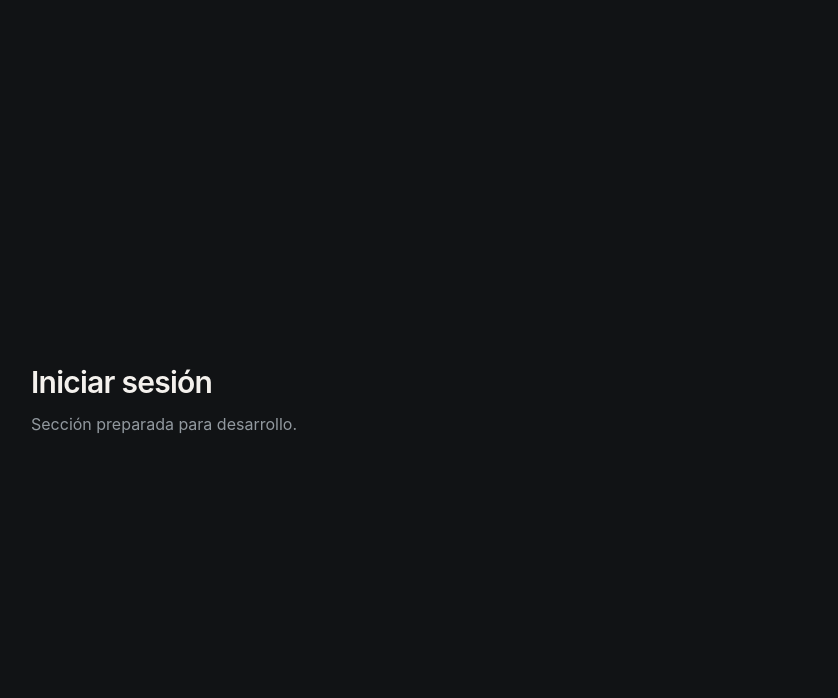
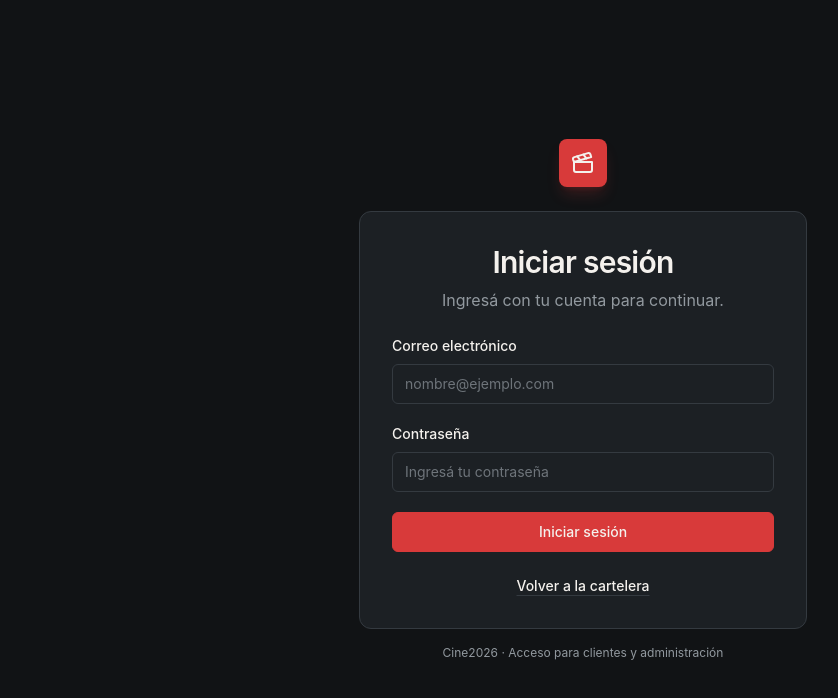
Before and after one commit to SantiagoVillagra/Cine2026, a React (Vite) app in the folder Cine_Front/: page /login in a window 1280 px wide. Shown: the top 698 px of the page, without its empty margins (57-895 px from the left). Built offline with nearby package versions, Linux system fonts and the light colour scheme.

Commit message:
Front: Implementar pantalla de login

```diff
--- /dev/null
+++ b/Cine_Front/src/pages/auth/LoginPage.jsx
@@ -0,0 +1,187 @@
+import { useRef, useState } from 'react'
+import { Clapperboard } from 'lucide-react'
+import { Link } from 'react-router-dom'
+import { Button, Card, Input, PageHeader } from '../../components/common/index.js'
+import { InvalidCredentialsError } from '../../utils/InvalidCredentialsError.js'
+
+const localPartPattern = /^[A-Za-z0-9_%+-]+(?:\.[A-Za-z0-9_%+-]+)*$/
+const domainLabelPattern = /^[A-Za-z0-9](?:[A-Za-z0-9-]*[A-Za-z0-9])?$/
+
+function validate(values) {
+  const errors = {}
+  const email = values.email.trim()
+
+  if (!email) {
+    errors.email = 'Ingresá tu correo electrónico.'
+  } else if (!isValidEmail(email)) {
+    errors.email = 'Ingresá un correo electrónico válido.'
+  }
+
+  if (!values.password) {
+    errors.password = 'Ingresá tu contraseña.'
+  }
+
+  return errors
+}
+
+function isValidEmail(email) {
+  if (/\s/.test(email)) return false
+
+  const atIndex = email.indexOf('@')
+  if (atIndex <= 0 || atIndex !== email.lastIndexOf('@')) return false
+
+  const localPart = email.slice(0, atIndex)
+  const domain = email.slice(atIndex + 1)
+  const domainLabels = domain.split('.')
+
+  return (
+    localPartPattern.test(localPart) &&
+    domainLabels.length >= 2 &&
+    domainLabels.every((label) => domainLabelPattern.test(label))
+  )
+}
+
+/**
+ * onAuthenticate({ email, password }) returns Promise<void>.
+ * Its implementation owns session updates and navigation. It should reject with
+ * InvalidCredentialsError for credential rejection and another error otherwise.
+ */
+function LoginPage({ onAuthenticate }) {
+  const [values, setValues] = useState({ email: '', password: '' })
+  const [errors, setErrors] = useState({})
+  const [submitted, setSubmitted] = useState(false)
+  const [isSubmitting, setIsSubmitting] = useState(false)
+  const [formError, setFormError] = useState(null)
+  const submissionLock = useRef(false)
+
+  const handleChange = (event) => {
+    const { name, value } = event.target
+    setValues((current) => ({ ...current, [name]: value }))
+    setFormError(null)
+
+    if (submitted) {
+      setErrors(validate({ ...values, [name]: value }))
+    }
+  }
+
+  const handleBlur = () => {
+    if (submitted) setErrors(validate(values))
+  }
+
+  const handleSubmit = async (event) => {
+    event.preventDefault()
+    if (submissionLock.current) return
+
+    setSubmitted(true)
+    const validationErrors = validate(values)
+    setErrors(validationErrors)
+    setFormError(null)
+
+    if (Object.keys(validationErrors).length > 0) return
+
+    if (typeof onAuthenticate !== 'function') {
+      setFormError({
+        type: 'general',
+        message: 'El inicio de sesión todavía no está conectado al servicio de autenticación.',
+      })
+      return
+    }
+
+    submissionLock.current = true
+    setIsSubmitting(true)
+
+    try {
+      // onAuthenticate resuelve cuando actualizó la sesión y gestionó la navegación.
+      // Recibe credenciales de la interfaz; su implementación adapta el request al contrato confirmado.
+      await onAuthenticate({ email: values.email.trim(), password: values.password })
+    } catch (error) {
+      const isAuthenticationError = error instanceof InvalidCredentialsError
+      setFormError({
+        type: isAuthenticationError ? 'authentication' : 'general',
+        message: isAuthenticationError
+          ? 'No pudimos validar esas credenciales. Revisalas e intentá nuevamente.'
+          : 'No se pudo completar el inicio de sesión. Intentá nuevamente.',
+      })
+    } finally {
+      submissionLock.current = false
+      setIsSubmitting(false)
+    }
+  }
+
+  return (
+    <section className="w-full max-w-md py-8">
+      <div className="mb-6 flex justify-center" aria-label="Cine2026">
+        <span className="grid size-12 place-items-center rounded-lg bg-primary text-text-primary shadow-lg shadow-primary/20">
+          <Clapperboard size={24} aria-hidden="true" />
+        </span>
+      </div>
+
+      <Card className="space-y-6 sm:p-8">
+        <PageHeader
+          title="Iniciar sesión"
+          description="Ingresá con tu cuenta para continuar."
+          className="text-center [&>div:first-child]:mx-auto"
+        />
+
+        {formError && (
+          <div
+            className="rounded-md border border-danger/50 bg-danger/10 px-4 py-3 text-sm text-text-primary"
+            role="alert"
+            aria-live="polite"
+          >
+            {formError.message}
+          </div>
+        )}
+
+        <form className="space-y-5" onSubmit={handleSubmit} noValidate>
+          <Input
+            label="Correo electrónico"
+            name="email"
+            type="email"
+            value={values.email}
+            onChange={handleChange}
+            onBlur={handleBlur}
+            placeholder="nombre@ejemplo.com"
+            autoComplete="email"
+            autoCapitalize="none"
+            spellCheck={false}
+            inputMode="email"
+            required
+            disabled={isSubmitting}
+            error={errors.email}
+          />
+
+          <Input
+            label="Contraseña"
+            name="password"
+            type="password"
+            value={values.password}
+            onChange={handleChange}
+            onBlur={handleBlur}
+            placeholder="Ingresá tu contraseña"
+            autoComplete="current-password"
+            required
+            disabled={isSubmitting}
+            error={errors.password}
+          />
+
+          <Button type="submit" className="w-full" loading={isSubmitting}>
+            {isSubmitting ? 'Ingresando…' : 'Iniciar sesión'}
+          </Button>
+        </form>
+
+        <p className="text-center text-sm text-text-secondary">
+          <Link to="/" className="rounded-sm font-medium text-text-primary underline decoration-border underline-offset-4 hover:text-primary focus-visible:outline-offset-4">
+            Volver a la cartelera
+          </Link>
+        </p>
+      </Card>
+
+      <p className="mt-4 text-center text-xs text-text-secondary">
+        Cine2026 · Acceso para clientes y administración
+      </p>
+    </section>
+  )
+}
+
+export default LoginPage
--- a/Cine_Front/src/routes/router.jsx
+++ b/Cine_Front/src/routes/router.jsx
@@ -8,6 +8,7 @@ import ProtectedRoute from './ProtectedRoute.jsx';
 import HomePage from '../pages/public/HomePage.jsx';
 import MovieDetailPage from '../pages/public/MovieDetailPage.jsx';
 import DashboardPage from '../pages/admin/DashboardPage.jsx';
+import LoginPage from '../pages/auth/LoginPage.jsx';
 
 const routes = [
   {
@@ -22,7 +23,7 @@ const routes = [
   },
   {
     element: <AuthLayout />,
-    children: [{ path: '/login', element: <PlaceholderPage title='Iniciar sesión' /> }],
+    children: [{ path: '/login', element: <LoginPage /> }],
   },
   {
     element: <ProtectedRoute role='Client' />,
--- /dev/null
+++ b/Cine_Front/src/utils/InvalidCredentialsError.js
@@ -0,0 +1,7 @@
+/** Señala credenciales rechazadas sin depender del formato de error del backend. */
+export class InvalidCredentialsError extends Error {
+  constructor() {
+    super()
+    this.name = 'InvalidCredentialsError'
+  }
+}
```
